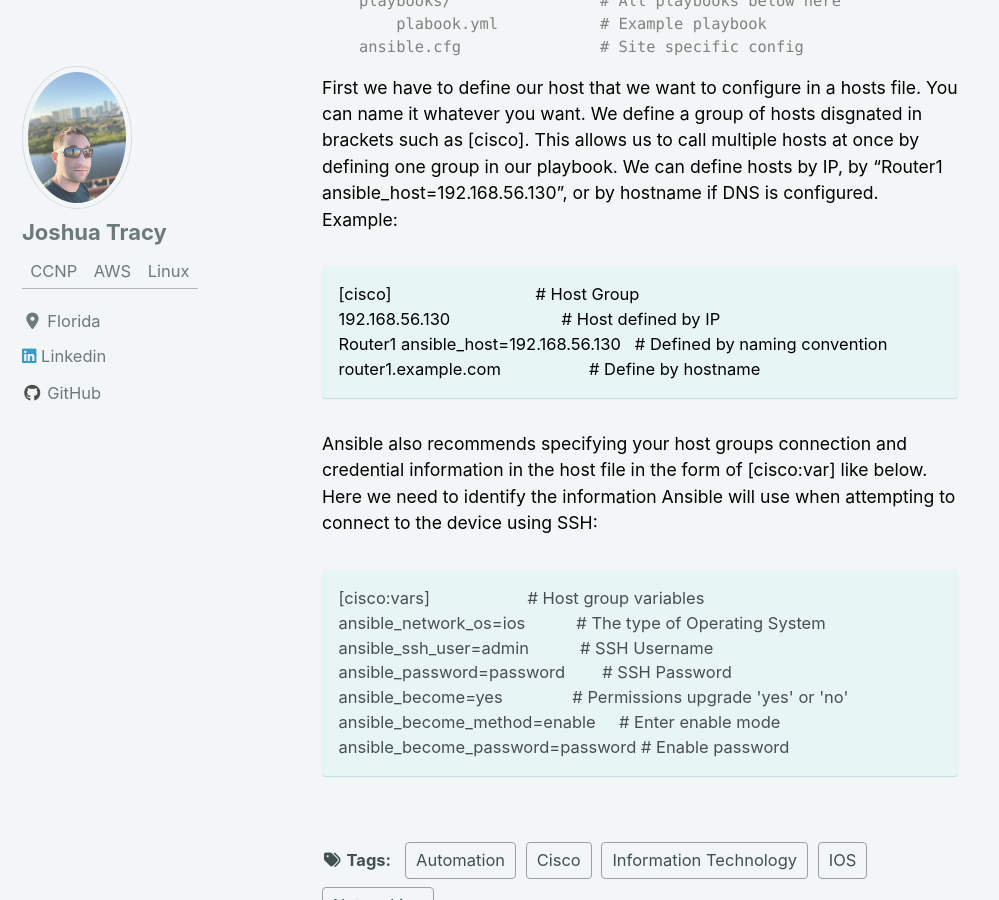
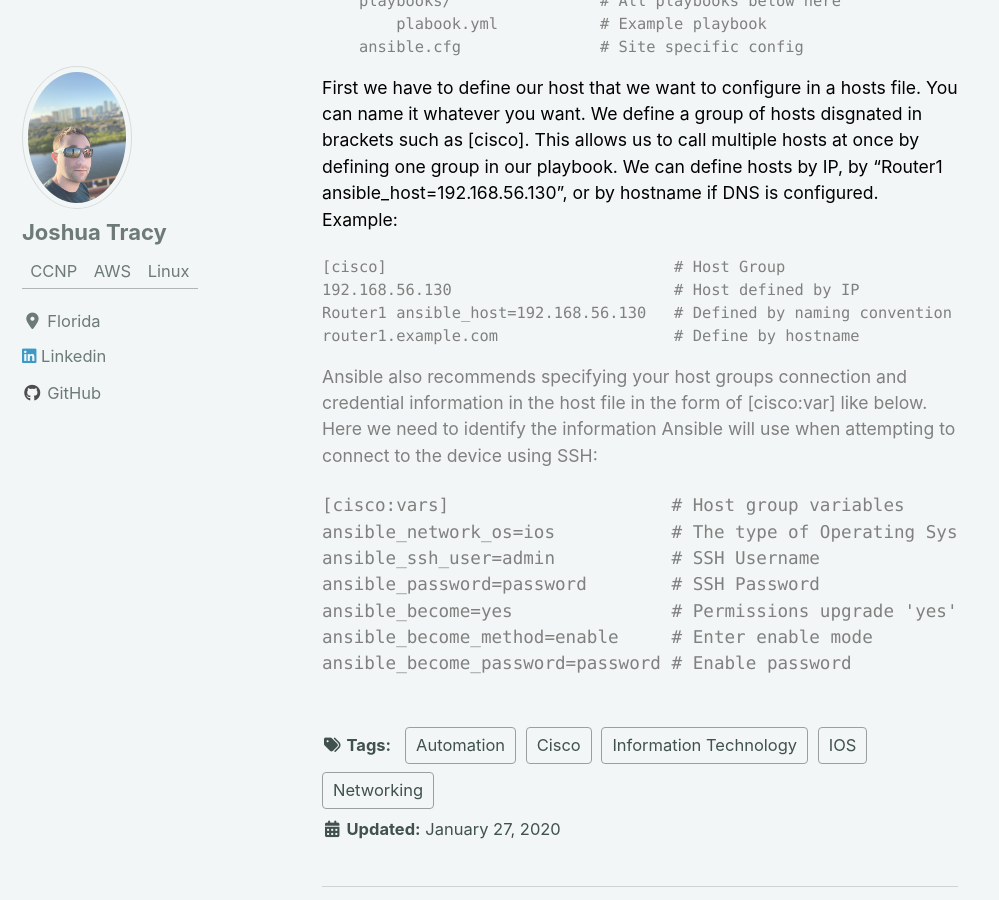
Before and after one commit to Josh-Tracy/Josh-Tracy.github.io, a Jekyll site: the page built from _posts/2020-01-27-Ansible_Cisco.md, in a window 1280 px wide and 900 px high, scrolled down 1230 px. Shown: the whole window, without its empty margins (0-999 px from the left). Built offline with Jekyll 4.4.1, drawn with Linux system fonts in a browser that asks for light colours; cached includes are drawn as plain includes; nearby versions of some CDN libraries.

Commit message:
testing text size

```diff
--- a/_posts/2020-01-27-Ansible_Cisco.md
+++ b/_posts/2020-01-27-Ansible_Cisco.md
@@ -55,12 +55,11 @@
 Router1 ansible_host=192.168.56.130   # Defined by naming convention
 router1.example.com                   # Define by hostname
 </pre>
-{: .notice--primary}
-{: style="color:black; font-size: 70%;"}
+{: style="color:gray; font-size: 70%;"}
 
 
 Ansible also recommends specifying your host groups connection and credential information in the host file in the form of [cisco:var] like below. Here we need to identify the information Ansible will use when attempting to connect to the device using SSH:
-{: style="color:black; font-size: 80%;"}
+{: style="color:gray; font-size: 80%;"}
 
 <pre>
 [cisco:vars]                     # Host group variables
@@ -71,4 +70,4 @@
 ansible_become_method=enable     # Enter enable mode
 ansible_become_password=password # Enable password
 </pre>
-{: .notice--primary}
+{: style="color:gray; font-size: 80%;"}
```
